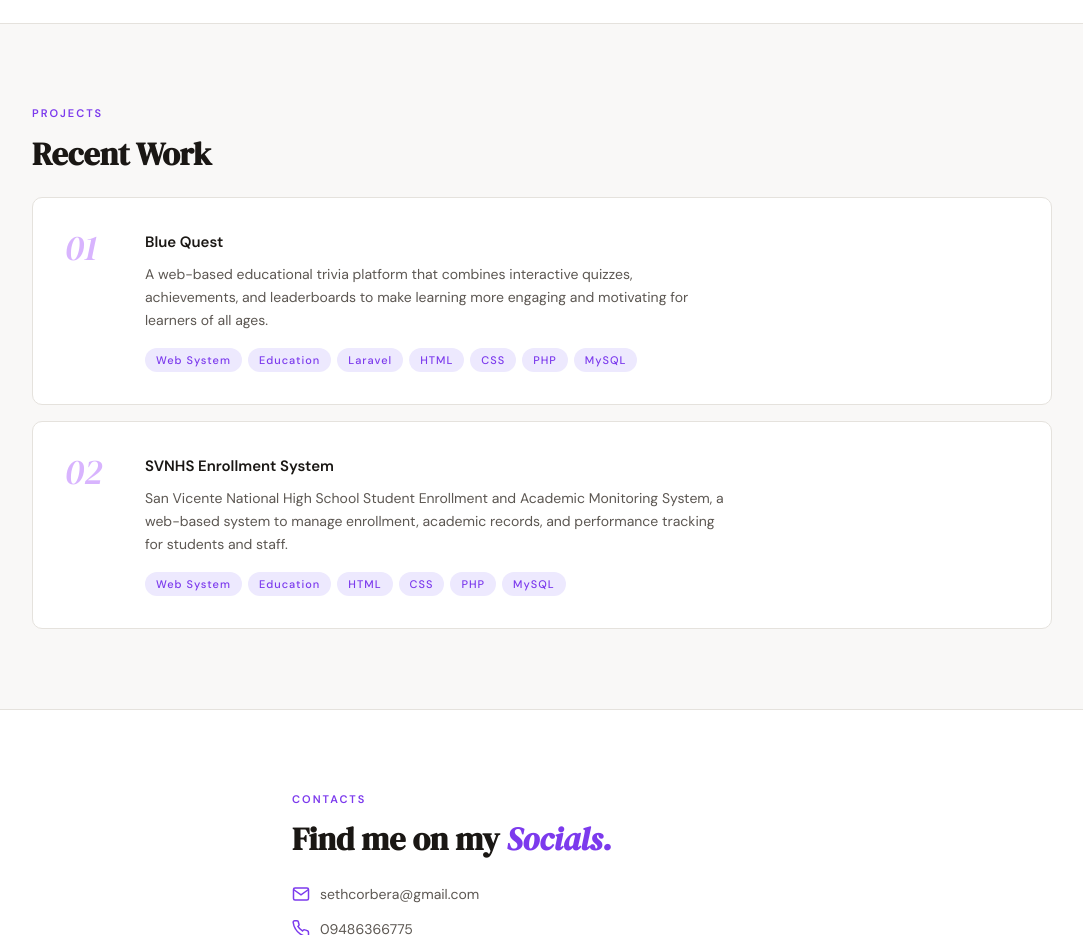
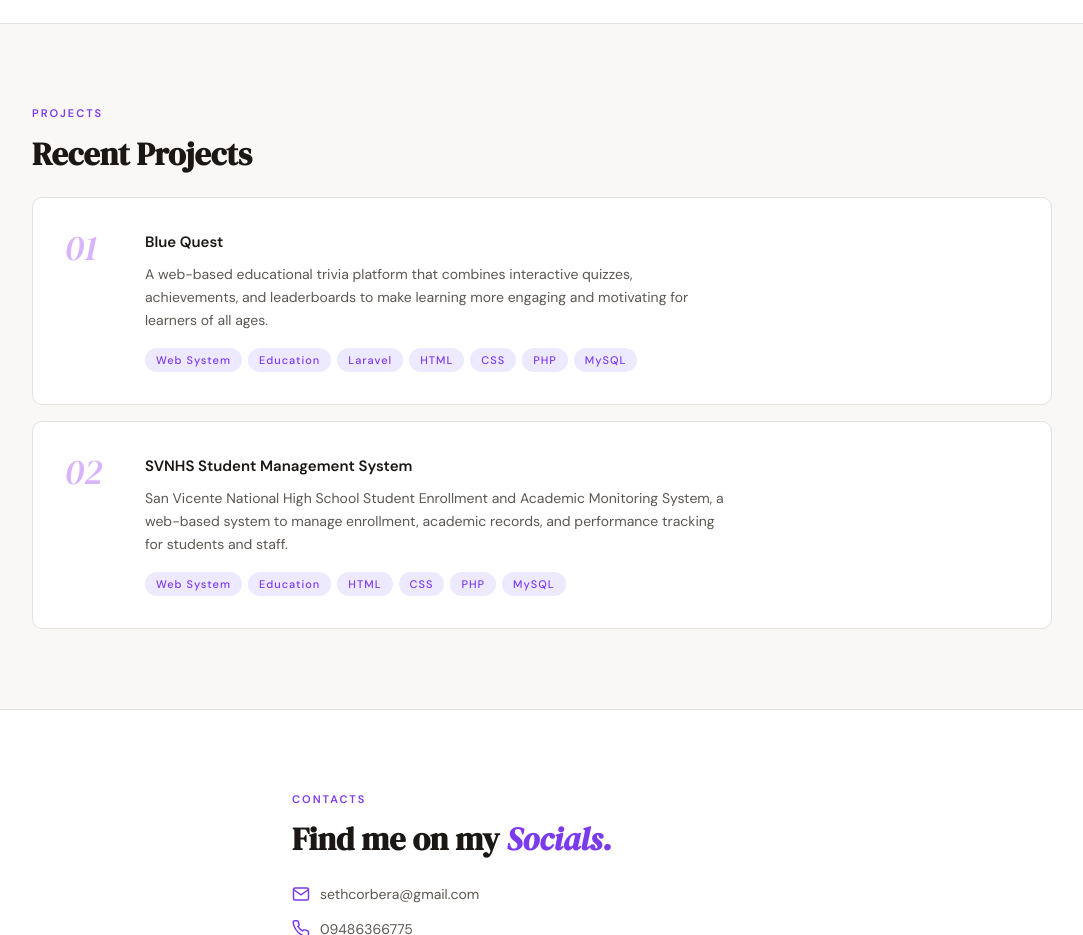
Before and after one commit to SethAugustineCorbera/SethCorbera-Portfolio, a plain HTML site: page index.html in a window 1280 px wide. Shown: the part 1820-2755 px from the top of the page, without its empty margins (98-1181 px from the left). Drawn offline with Linux system fonts and the light colour scheme.

Commit message:
Update index.html

```diff
--- a/index.html
+++ b/index.html
@@ -137,7 +137,7 @@
   <section class="section" id="projects">
     <div class="container">
       <p class="section-label">Projects</p>
-      <h2>Recent Work</h2>
+      <h2>Recent Projects</h2>
       <div class="project-list">
 
         <div class="project-card">
@@ -160,7 +160,7 @@
         <div class="project-card">
           <span class="project-num">02</span>
           <div class="project-body">
-            <h3>SVNHS Enrollment System</h3>
+            <h3>SVNHS Student Management System</h3>
             <p>San Vicente National High School Student Enrollment and Academic Monitoring System, a web-based system to manage enrollment, academic records, and performance tracking for students and staff.</p>
             <div class="tag-row">
               <span>Web System</span>
```
